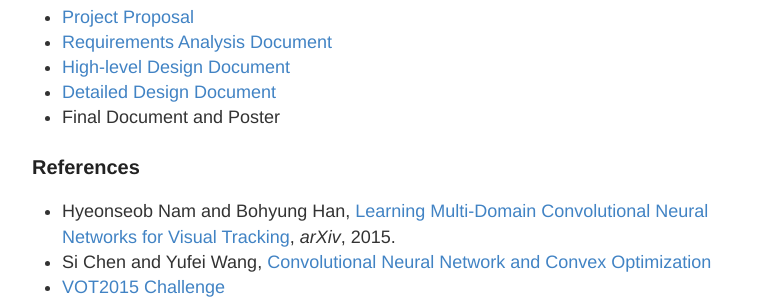
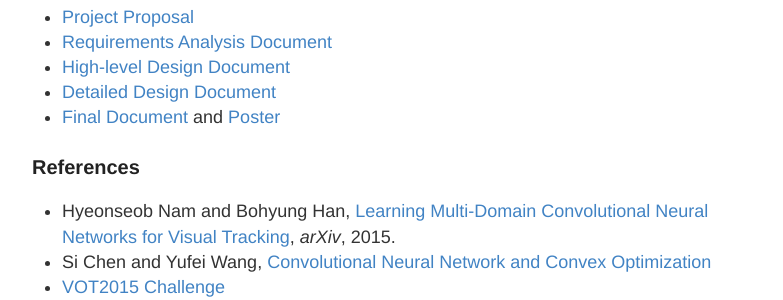
Before and after one commit to cerochoe/cerochoe.github.io, a Jekyll site: the page built from projects/csed499.md, in a window 1280 px wide. Shown: the part 416-716 px from the top of the page, without its empty margins (248-1031 px from the left). Built offline with Jekyll 4.4.1, drawn with Linux system fonts in a browser that asks for light colours; some of the changed lines change nothing that is shown.

Commit message:
Update final

```diff
--- a/projects/csed499.md
+++ b/projects/csed499.md
@@ -14,7 +14,7 @@ permalink: /projects/csed499/
 * [Requirements Analysis Document]({{ site.url }}/assets/Requirements_Analysis_JeongbinChoe.pptx)
 * [High-level Design Document]({{ site.url }}/assets/Highlevel_Design_JeongbinChoe.pptx)
 * [Detailed Design Document]({{ site.url }}/assets/Detailed_Design_JeongbinChoe.pptx)
-* Final Document and Poster
+* [Final Document]({{ site.url }}/assets/Final_JeongbinChoe.pdf) and [Poster]({{site.url}}/assets/poster_presentation.pdf)
 
 ### References ###
 * Hyeonseob Nam and Bohyung Han, <a href="http://arxiv.org/pdf/1510.07945v2.pdf">Learning Multi-Domain Convolutional Neural Networks for Visual Tracking</a>, *arXiv*{::}, 2015.
```
Also changed, not shown: 2 other files.
